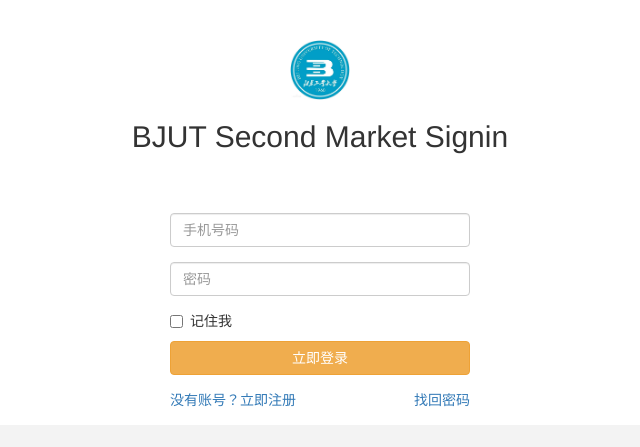
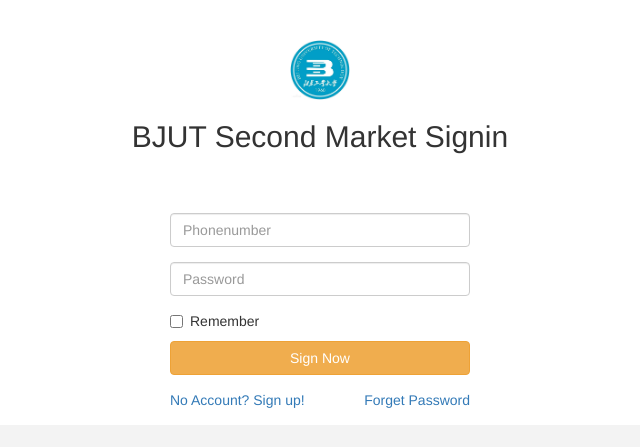
Before and after one commit to Barbara888666/OldProject_reference, a Flask app: page /signin/ in a window 1280 px wide. Shown: the top 447 px of the page, without its empty margins (320-960 px from the left). Run offline with Flask 2, Linux system fonts and the light colour scheme; some libraries are stand-ins or nearby versions.

Commit message:
translation

```diff
--- a/static/front/css/sell.css
+++ b/static/front/css/sell.css
@@ -72,7 +72,7 @@ a:link,a:visited{
 .table-right{
     width:380px;
     height: 400px;
-    background-color: wheat;
+    /*background-color: wheat;*/
     float: left;
     /*让div水平居中*/
 }
@@ -84,7 +84,7 @@ a:link,a:visited{
     text-align: left;
     float: left;
     /*margin: left;*/
-    background-color: cyan;
+    /*background-color: cyan;*/
     padding-top: 50px;
 
 
--- a/static/front/js/front_signin.js
+++ b/static/front/js/front_signin.js
@@ -39,7 +39,7 @@ $(function () {
     $("#resetpwd-link").click(function (event) {
         event.preventDefault();
         alert.alertConfirm({
-                        'msg': 'reset Password means restart signup, are you sure?',
+                        'msg': 'Reset password means restart signup, are you sure?',
                         'cancelText': 'Wrong Click',
                         'confirmText': 'Sure',
                         'cancelCallback': function () {
--- a/templates/front/front_signin.html
+++ b/templates/front/front_signin.html
@@ -15,21 +15,21 @@
 
 {% block signbox %}
     <div class="form-group">
-        <input type="text" class="form-control" name="telephone" placeholder="手机号码">
+        <input type="text" class="form-control" name="telephone" placeholder="Phonenumber">
     </div>
     <div class="form-group">
-        <input type="password" class="form-control" name="password" placeholder="密码">
+        <input type="password" class="form-control" name="password" placeholder="Password">
     </div>
     <div class="checkbox">
         <label>
-            <input type="checkbox" name="remember" value="1">记住我
+            <input type="checkbox" name="remember" value="1">Remember
         </label>
     </div>
     <div class="form-group">
-        <button class="btn btn-warning btn-block" id="submit-btn">立即登录</button>
+        <button class="btn btn-warning btn-block" id="submit-btn">Sign Now</button>
     </div>
     <div class="form-group">
-        <a href="{{ url_for("front.signup") }}" class="signup-link">没有账号？立即注册</a>
-        <a href="#" class="resetpwd-link" style="float:right;" id="resetpwd-link">找回密码</a>
+        <a href="{{ url_for("front.signup") }}" class="signup-link">No Account? Sign up!</a>
+        <a href="#" class="resetpwd-link" style="float:right;" id="resetpwd-link">Forget Password</a>
     </div>
 {% endblock %}
```
